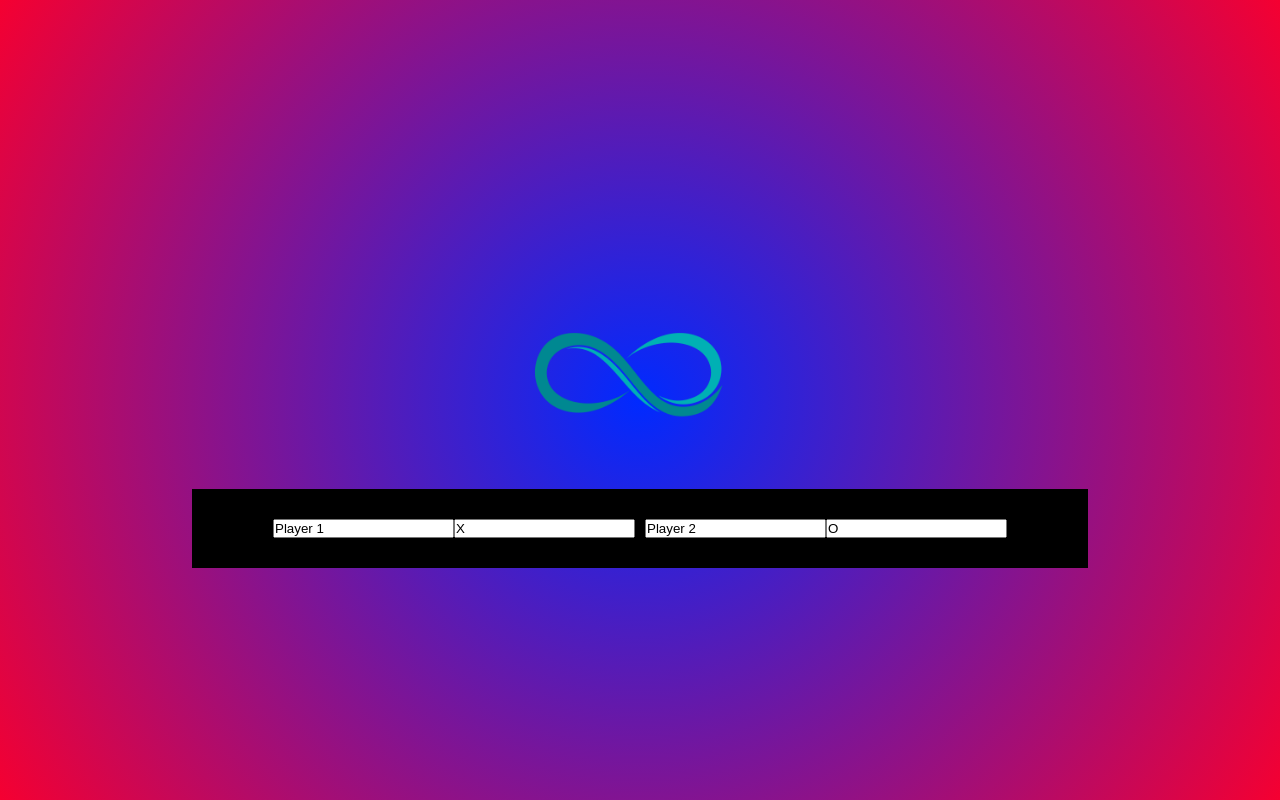
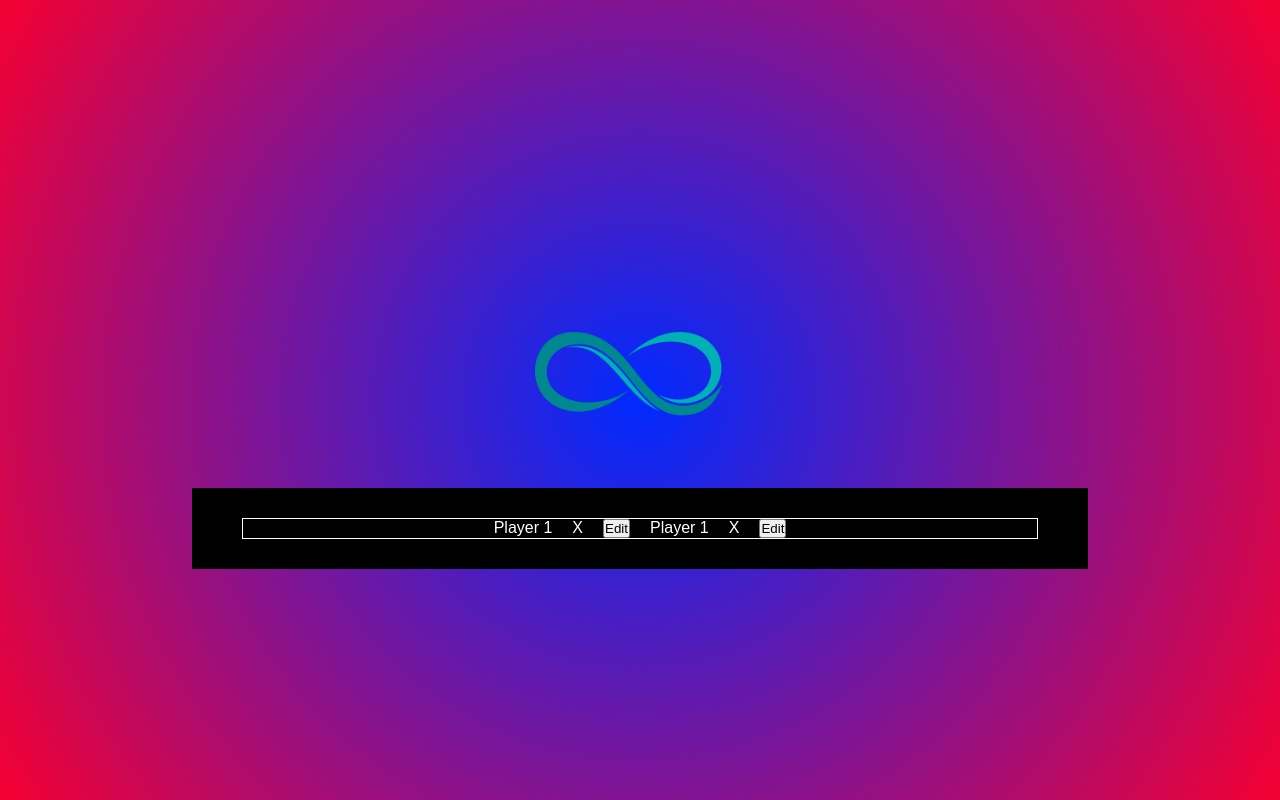
Before and after one commit to RedRoll/XO, a React (Vite) app: page / in a window 1280 px wide. Built offline with nearby package versions, Linux system fonts and the light colour scheme; a web font is replaced by a local one.

Commit message:
add: 2 independed inputs(independent state for each) + logic. Not finished yet

```diff
--- a/src/App.jsx
+++ b/src/App.jsx
@@ -34,7 +34,6 @@ function App() {
 
         <div className={styles.game__players}>
           <PlayerLine name='Player 1' symbol='X' />
-          <PlayerLine name='Player 2' symbol='O' />
         </div>
         {/* <PlayerLine /> */}
 
--- a/src/App.module.css
+++ b/src/App.module.css
@@ -29,5 +29,7 @@
 .game__players {
     display: flex;
     justify-content: center;
-    column-gap: 10px;
+    column-gap: 70px;
+    flex-wrap: wrap;
+    border: 1px solid white;
 }
--- /dev/null
+++ b/src/components/PlayerLine/Player/Player.jsx
@@ -0,0 +1,58 @@
+import styles from './Player.module.css'
+
+import { useState } from 'react'
+
+const Player = ({ onChangeHandler, player }) => {
+
+    const [toggle, setToggle] = useState({
+        input: false,
+        popUp: false
+    })
+
+    const clickHandler = () => {
+        player.playerName.length > 0 && player.playerSymbol.length > 0 ? setToggle(prevState => { return { ...prevState, input: !prevState.input } }) : setToggle(prevState => { return { ...prevState, popUp: !prevState.popUp } })
+    }
+
+    return (
+
+        <>
+            {toggle.input ? // name
+
+                <input className={styles.player__name} value={player.playerName} type="text" onChange={event => onChangeHandler(event, Object.keys(player)[0])} placeholder='Name' required />
+
+                :
+
+                <span className={styles.player__nameText}>{player.playerName}</span>}
+
+            {toggle.input ? // symbol
+
+                <input className={styles.player__name} value={player.playerSymbol} type="text" onChange={event => onChangeHandler(event, Object.keys(player)[1])} placeholder='Name' required />
+
+                :
+
+                <span className={styles.player__nameText}>{player.playerSymbol}</span>}
+
+            <button onClick={clickHandler} >{toggle.input ? 'Save' : 'Edit'}</button>
+
+            {toggle.popUp ?
+
+                <div className={styles.popUp}>
+                    <div className={styles.popUp__content}>
+                        <h2>Popup Title</h2>
+                        <p>This is the content of the popup.</p>
+                        <button onClick={() => {}}>Close</button>
+                    </div>
+                </div>
+
+                :
+
+                undefined
+            }
+        </>
+
+
+
+    )
+}
+
+export default Player
--- /dev/null
+++ b/src/components/PlayerLine/Player/Player.module.css
@@ -0,0 +1,19 @@
+.popUp {
+    position: fixed;
+    width: 100%;
+    height: 100%;
+    top: 0;
+    left: 0;
+    z-index: 10;
+    background: #000;
+    display: flex;
+    justify-content: center;
+    align-items: center;
+}
+
+.popUp__content {
+    text-align: center;
+    display: flex;
+    flex-direction: column;
+    row-gap: 15px;
+}
--- a/src/components/PlayerLine/PlayerLine.jsx
+++ b/src/components/PlayerLine/PlayerLine.jsx
@@ -1,6 +1,8 @@
 import styles from './PlayerLine.module.css'
 
 import { useState } from 'react'
+
+import Player from './Player/Player'
 
 
 
@@ -9,7 +11,6 @@ const PlayerLine = ({ name, symbol }) => {
     const INPUT_DATA = {
         playerName: name,
         playerSymbol: symbol,  // планую використати для обнулення гравців
-        toggle: true
     }
 
     let playerData = structuredClone(INPUT_DATA)
@@ -27,13 +28,12 @@ const PlayerLine = ({ name, symbol }) => {
 
 
 
-
     return (
         <div className={styles.player}>
 
-            <input className={styles.player__name} value={player.playerName} type="text" onChange={event => changeHandler(event, Object.keys(player)[0])} required  />
 
-            <input className={styles.player__symbol} value={player.playerSymbol} type="text" onChange={event => changeHandler(event, Object.keys(player)[1])}  required />
+            <Player onChangeHandler={changeHandler} player={player} />
+            <Player onChangeHandler={changeHandler} player={player} />
 
         </div>
     )
--- a/src/components/PlayerLine/PlayerLine.module.css
+++ b/src/components/PlayerLine/PlayerLine.module.css
@@ -1,5 +1,16 @@
+/* @import url('https://fonts.googleapis.com/css2?family=Madimi+One&display=swap'); */
+
+.player {
+    display: flex;
+    flex-wrap: wrap;
+    column-gap: 20px;
+}
+
 input {
     outline: none;
+    padding: 5px 10px;
+    font-family: inherit;
+    max-width: 170px;
 }
 
 input:focus {
--- a/src/main.css
+++ b/src/main.css
@@ -4,7 +4,8 @@
     padding: 0;
     margin: 0;
     box-sizing: border-box;
-}
+
+ }
 
 ul {
     list-style: none;
```
